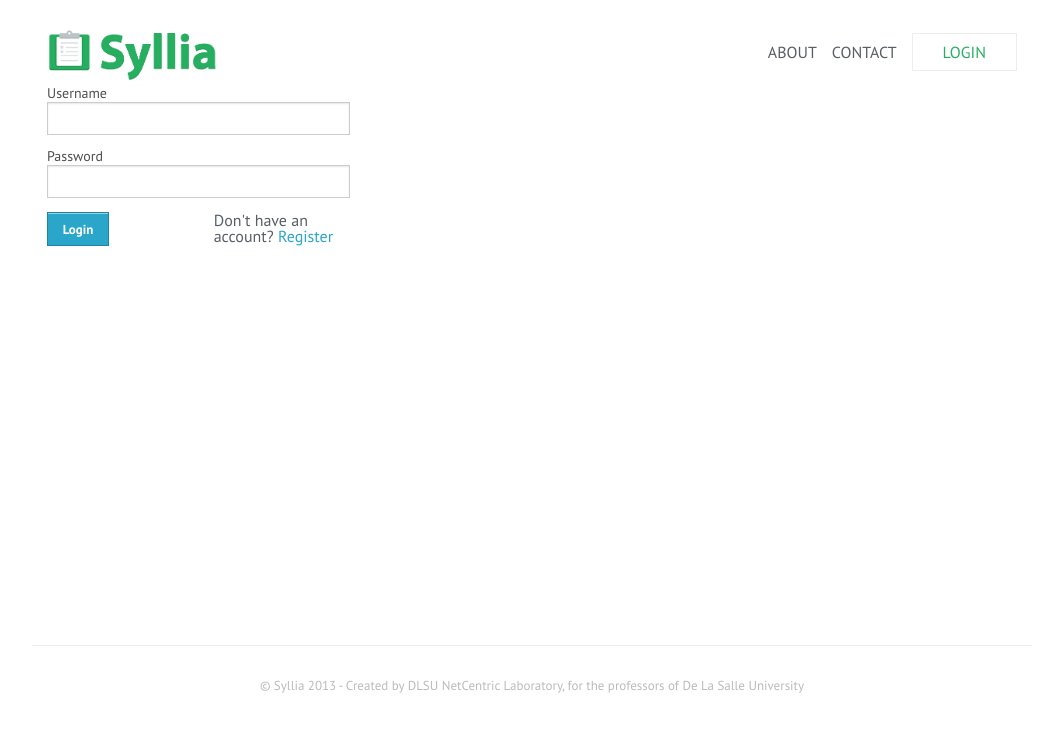
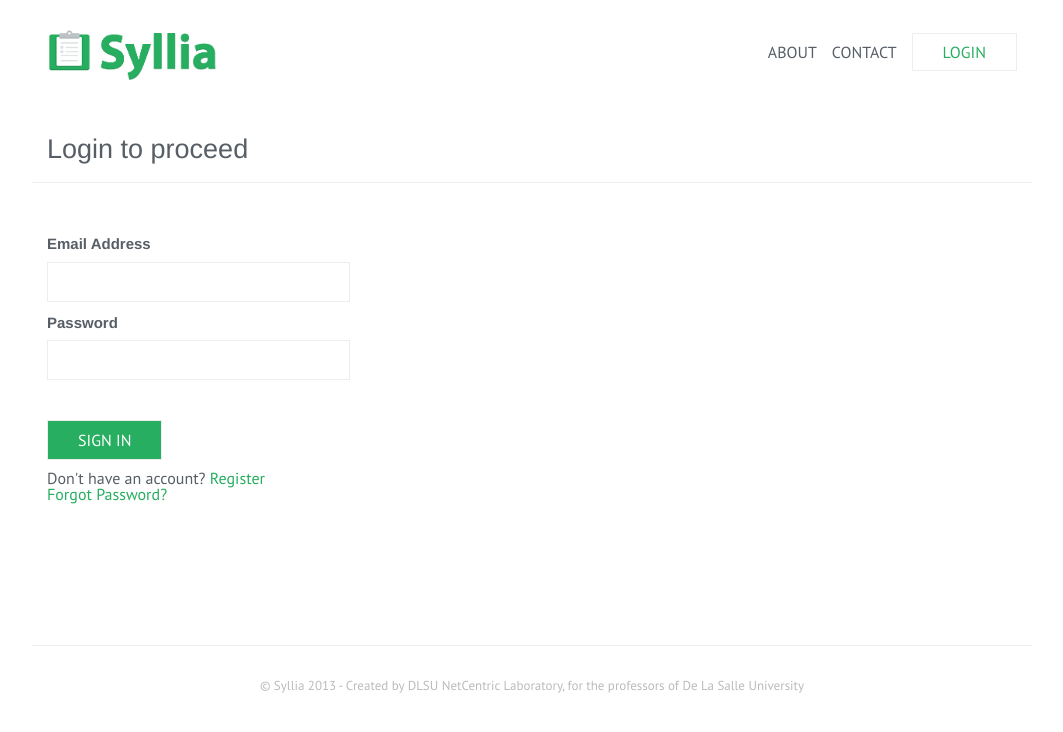
Before and after one commit to MitchelCabuloy/Syllia, a Django app: template Syllia/templates/registration/login.html in a window 1280 px wide. Shown: the top 732 px of the page, without its empty margins (108-1171 px from the left). Run offline with Django 3.2, Linux system fonts and the light colour scheme; the template is opened without the code that fills it, so the values that code supplies are empty, except form fields; tables that the repository leaves empty hold one stand-in row (values such as "Sample post"); form fields are guessed from the names that the template uses; some libraries are stand-ins or nearby versions.

Commit message:
styled login page

```diff
--- a/Syllia/static/sass/app.scss
+++ b/Syllia/static/sass/app.scss
@@ -174,6 +174,10 @@ padding / size to be declared in id */
 	margin-bottom: 10px !important;
 }
 
+.reduce-bottom {
+	margin-bottom: -20px !important;
+}
+
 .right-spacing {
 	margin-right: 10px;
 }
@@ -258,7 +262,7 @@ padding / size to be declared in id */
 }
 
 .account-pane:before {
-	width: 107px !important;
+	width: 133px !important;
 }
 
 .h-login-wrapper, .account-wrapper {
@@ -515,6 +519,12 @@ padding / size to be declared in id */
 		color: #a9a9a9 !important;
 	}
 
+	 a{
+	 	color: $green;
+	 }
+
+
+
 }
 
 .syllabus-title {
@@ -687,7 +697,7 @@ form.custom .custom, .syllabus-form input, .syllabus-form input:focus, .syllabus
 	font-size: 12px;
 }
 
-.register-button {
+.register-button, .login-button {
 	@extend .green-button;
 	padding: 5px 30px 5px 30px;
 	text-transform: uppercase;
@@ -697,13 +707,23 @@ form.custom .custom, .syllabus-form input, .syllabus-form input:focus, .syllabus
 	margin-top: 5px;
 	border-left: 3px solid $error_red;
 	padding: 5px 5px 5px 0px;
-	font-size: 12px;
+
 
 	li {
 		list-style: none;
 		color: $error_red;
 		padding-left: 10px;
+		font-size: 12px;
 	}
+}
+
+.error-generic {
+	@extend .errorlist;
+		color: $error_red;
+		margin-top: 20px;
+		display: block;
+		padding: 10px !important;
+
 }
 
 /*
--- a/Syllia/templates/base.html
+++ b/Syllia/templates/base.html
@@ -47,8 +47,10 @@
                                 College of Computer Studies
                             </p>
 
-                            <a class="account-option" href="{% url "accounts:profile" %}">Edit User Profile</a>
-                            <a class="account-option" href="accounts/password_change">Change Password</a>
+                            <a class="account-option" href="{% url "accounts:profile" %}">Account Dashboard</a>
+                            <a class="account-option" href="{% url "syllabus:add" %}">Create a Syllabus</a>
+
+                            <!--<a class="account-option" href="accounts/password_change">Change Password</a>-->
 
                             <a href="{% url "authtools:logout" %}" class="grey-button" id="sign-out">Sign out</a>
                         </div>
--- a/Syllia/templates/registration/login.html
+++ b/Syllia/templates/registration/login.html
@@ -3,6 +3,64 @@
 {% block title %}Login{% endblock title %}
 
 {% block content %}
+    <div class="row top-spacing underline">
+        <div class="large-12 column">
+            <h3 class="syllabus-title">
+                Login to proceed
+            </h3>
+        </div>
+    </div>
+    <form action="{% url 'authtools:login' %}" method="POST" class="custom syllabus-form">
+    {% csrf_token %}
+
+        {% if form.errors %}
+        <div class="row reduce-bottom">
+            <div class="large-12 columns">
+                <span class="error-generic">Your username and password didn't match. Please try again.</span>
+            </div>
+        </div>
+        {% endif %}
+
+        <div class="row top-spacing">
+            <div class="large-4 columns">
+                <div class="row">
+                    <div class="small-12 columns">
+                        <h5>Email Address</h5>
+                    </div>
+                </div>
+                <div class="row">
+                    <div class="small-12 columns">
+                        {{ form.username }}
+                    </div>
+                </div>
+                <div class="row">
+                    <div class="small-12 columns">
+                        <h5>Password</h5>
+                    </div>
+                </div>
+                <div class="row">
+                    <div class="small-12 columns">
+                        {{ form.password }}
+                    </div>
+                </div>
+                <div class="row top-spacing bottom-spacing-small">
+                    <div class="small-12 columns">
+                        <input type="submit" value="SIGN IN" class="login-button">
+                    </div>
+                </div>
+                <div class="row bottom-spacing-small">
+                    <div class="large-12 columns">
+                        Don't have an account?&nbsp;<a href="{% url 'accounts:register' %}">Register</a><br/>
+                        <a href="#">Forgot Password?</a>
+                    </div>
+                </div>
+            </div>
+        </div>
+    </form>
+
+
+<!--
+
     <div class="row">
         <div class="large-4 columns">
 
@@ -40,4 +98,5 @@
             </form>
         </div>
     </div>
+    -->
 {% endblock content %}
```
Also changed, not shown: Syllia/static/stylesheets/app.css.
